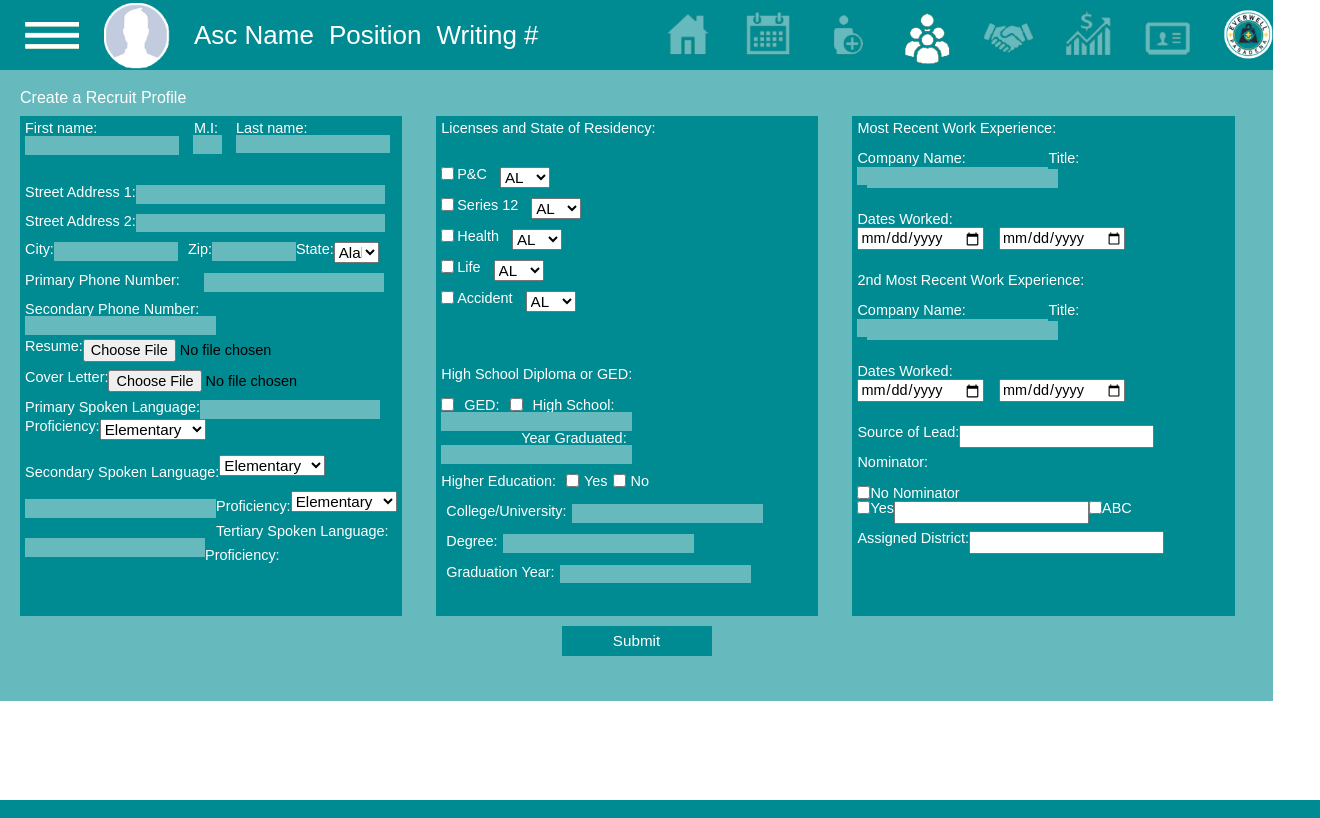
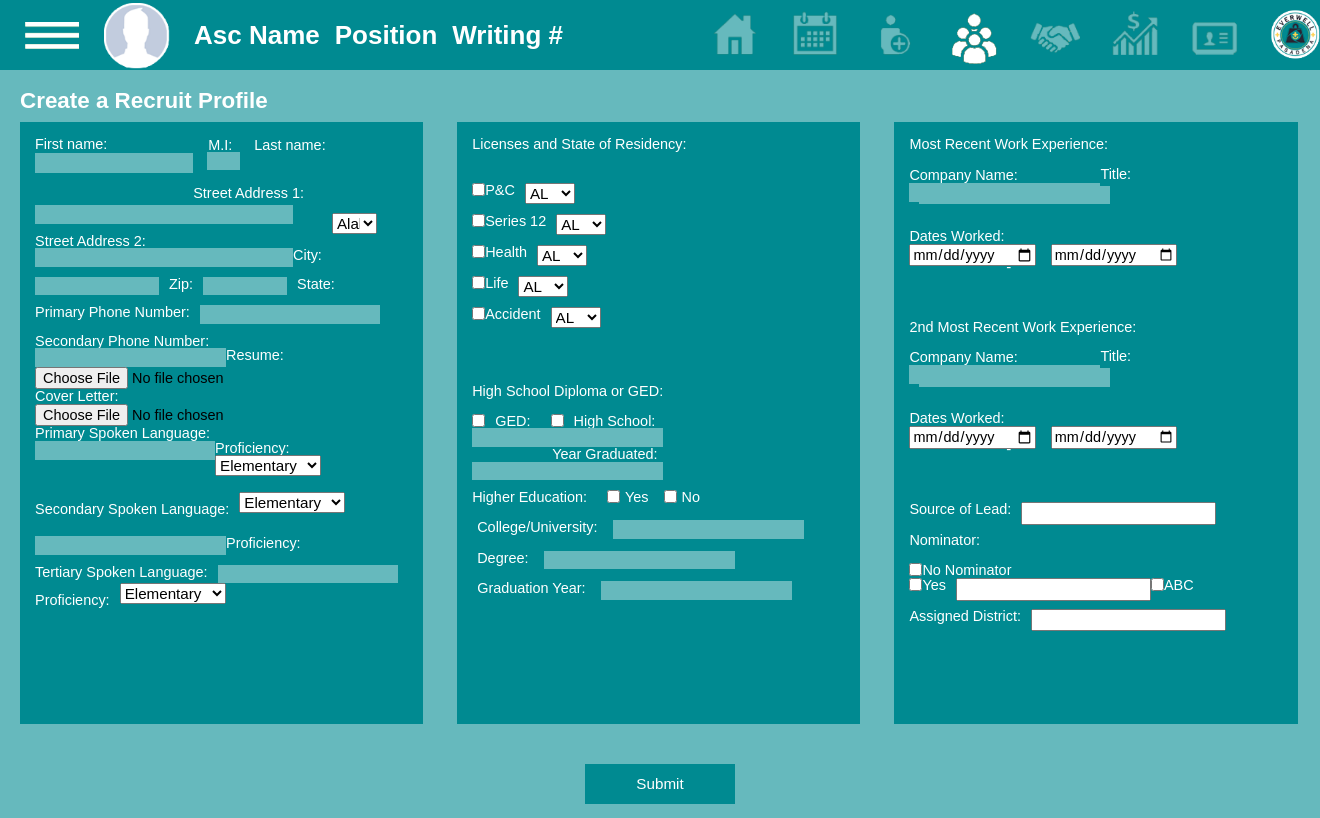
Before and after one commit to carmen-ng/ProjectX, a PHP site: page /createRec.html in a window 1320 px wide; the page is wider, and only the part inside the window is pictured. Run offline with PHP 8.4, Linux system fonts and the light colour scheme; some libraries are stand-ins or nearby versions.

```diff
--- a/recruit/dashRec.html
+++ b/recruit/dashRec.html
@@ -21,9 +21,9 @@
 
 					<nav class="cbp-spmenu cbp-spmenu-vertical cbp-spmenu-left" id="cbp-spmenu-s1">
 						<h3>Recruitment</h3>
-						<a href="./createRec.html">Create a Lead Profile</a>
+						<a href="createRec.html">Create a Lead Profile</a>
 						<a href="#">Search Recruit Leads</a>
-						<a href="#">View Recruit Leads</a>
+						<a href="ReviewLeads.html">View Recruit Leads</a>
 						<a href="#">Menu Item</a>
 					</nav>
 					<!-- end codrop -->
--- a/recruit/re.css
+++ b/recruit/re.css
@@ -3,19 +3,7 @@
    License: none (public domain)
 */
 
-html, body, div, span, applet, object, iframe,
-h1, h2, h3, h4, h5, h6, p, blockquote, pre,
-a, abbr, acronym, address, big, cite, code,
-del, dfn, em, img, ins, kbd, q, s, samp,
-small, strike, strong, sub, sup, tt, var,
-b, u, i, center,
-dl, dt, dd, ol, ul, li,
-fieldset, form, label, legend,
-table, caption, tbody, tfoot, thead, tr, th, td,
-article, aside, canvas, details, embed,
-figure, figcaption, footer, header, hgroup,
-menu, nav, output, ruby, section, summary,
-time, mark, audio, video {
+html, body {
 	margin: 0;
 	padding: 0;
 	border: 0;
@@ -31,7 +19,10 @@ footer, header, hgroup, menu, nav, section {
 }
 body {
 	line-height: 1;
+	height: 100%;
+	width: 100%;
 }
+
 ol, ul {
 	list-style: none;
 }
@@ -87,6 +78,9 @@ table {
 .revBody p {
     text-align: center;
     padding: 25px 10px 10px 10px;
+    margin: 0;
+    height: 100%;
+    width: 100%;
 }
 
 .revTable table {
@@ -118,7 +112,7 @@ table {
 	font-family: 'Century Gothic', sans-serif;
 }
 
-.container{width: 1273px;}
+.container{width: 100%;}
 
 a,
 p,
@@ -185,22 +179,28 @@ a {text-decoration: none;}
 .nav-right {float: right;}
 .nav-right li {padding-left: 30px;}
 .body {
-	height: 591px;
+	height: 88.5vh;
 	padding: 20px;}
 .body h1{
 	margin: 0;
 	margin-bottom: 10px;
+	font-size: 140%;
+	font-weight: 600;
 }
 .left,
 .middle,
 .right {
-	width: 31%;
-	height: 500px;
+	width: 31.5%;
+	height:85%;
+	margin-bottom: 35px;
 }
 .left-form,
-.middle-form{padding: 5px;}
+.middle-form{width: 90%; padding: 15px; }
+.left-form label, .middle-form label {
+	padding-right: 10px;
+}
 .mi{
-	width: 25px;
+	width: 8%;
 	margin: 0 14px;
 	bottom: 16px;
 }
@@ -215,19 +215,18 @@ a {text-decoration: none;}
 .s-1,
 .s-2{
 	margin-bottom: 10px;
-	width: 245px;
+	width: 70%;
 }
-.fn,.ln{width: 150px;}
+.fn,.ln{width: 42.5%;}
 
 
 .city,
-.state{margin-right: 10px;}
+.state, .zip{margin-right: 10px;}
 .city{width: 120px;}
 .state{width: 45px;}
 .zip{width: 80px;}
 
-.label-phone-1,
-.label-phone-2{margin-right: 24px;}
+
 .label-phone-1{margin-top: 10px;}
 .phone-1{
 	width: 176px;
@@ -238,6 +237,7 @@ a {text-decoration: none;}
 .middle{margin:0 34px;}
 
 
+<<<<<<< HEAD
 .license-text{
 	margin-right: 13px;
 	margin-left: 3px;
@@ -267,10 +267,12 @@ a {text-decoration: none;}
 .submit-btn input{border:none;}
 
 .submit-btn input{
-	margin: 10px;
+	margin: 5px;
 	width: 150px;
-	height: 30px;
+	height: 40px;
 }
+=======
+>>>>>>> a02794245583cc14bd1ab974a79021a46fb50d0d
 @media only screen and (max-width: 1078px){
 	.body{height: 1900px;}
 	.nav{background-color: red;}
```
